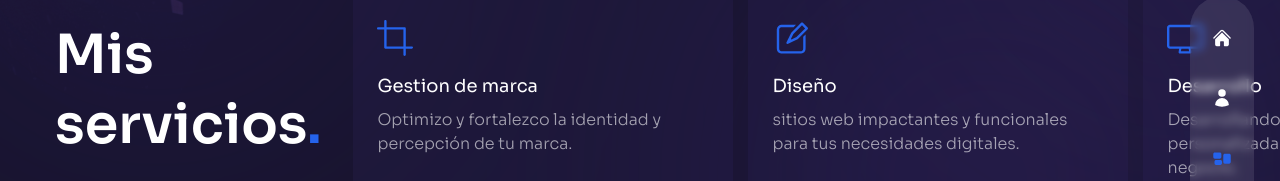
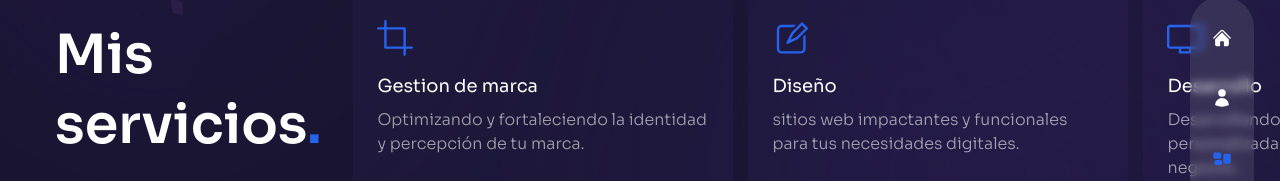
Before and after one commit to Tadeosoto/portafolio, a Next.js app: page /servicios in a window 1280 px wide. Shown: the part 242-423 px from the top of the page. Built offline with nearby package versions, Linux system fonts and the light colour scheme.

Commit message:
Update ServiceSlider.js

```diff
--- a/components/ServiceSlider.js
+++ b/components/ServiceSlider.js
@@ -27,7 +27,8 @@ const serviceData = [
   {
     icon: <RxCrop />,
     title: "Gestion de marca",
-    description: "Optimizo y fortalezco la identidad y percepción de tu marca.",
+    description:
+      "Optimizando y fortaleciendo la identidad y percepción de tu marca.",
   },
   {
     icon: <RxPencil2 />,
```
